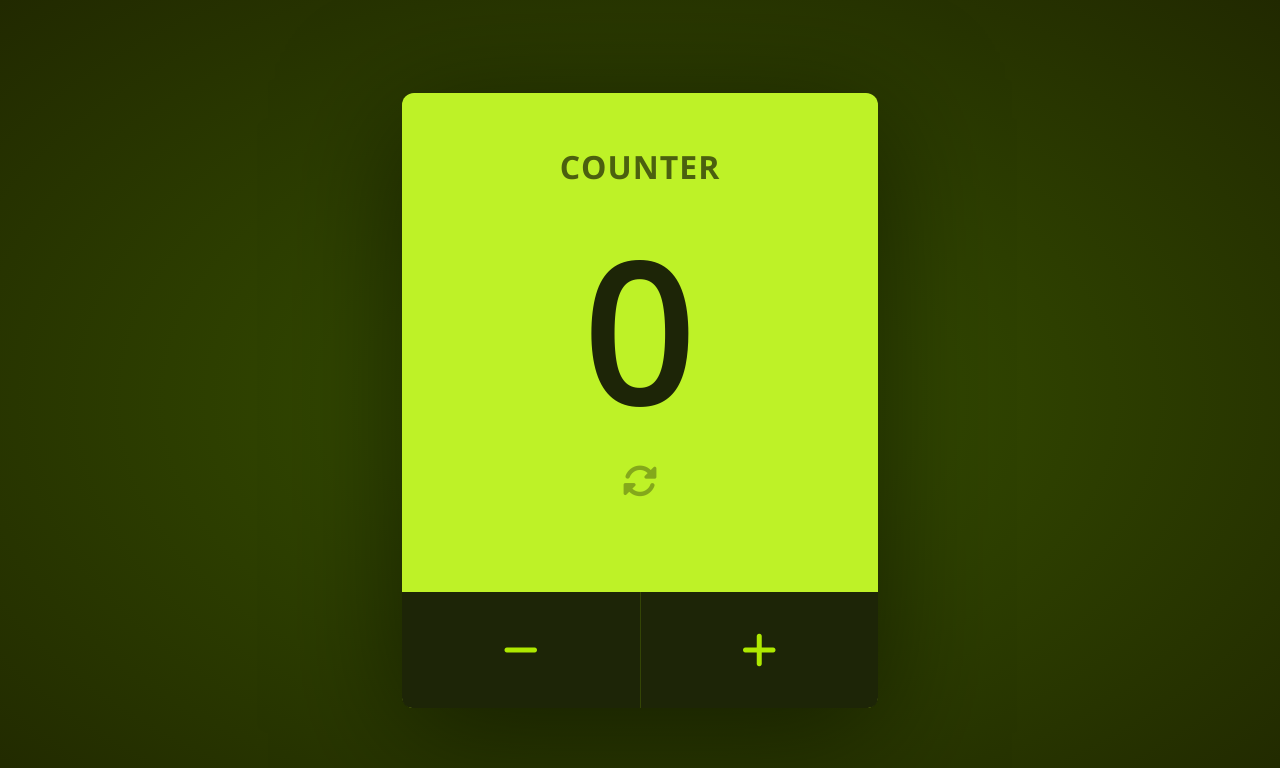
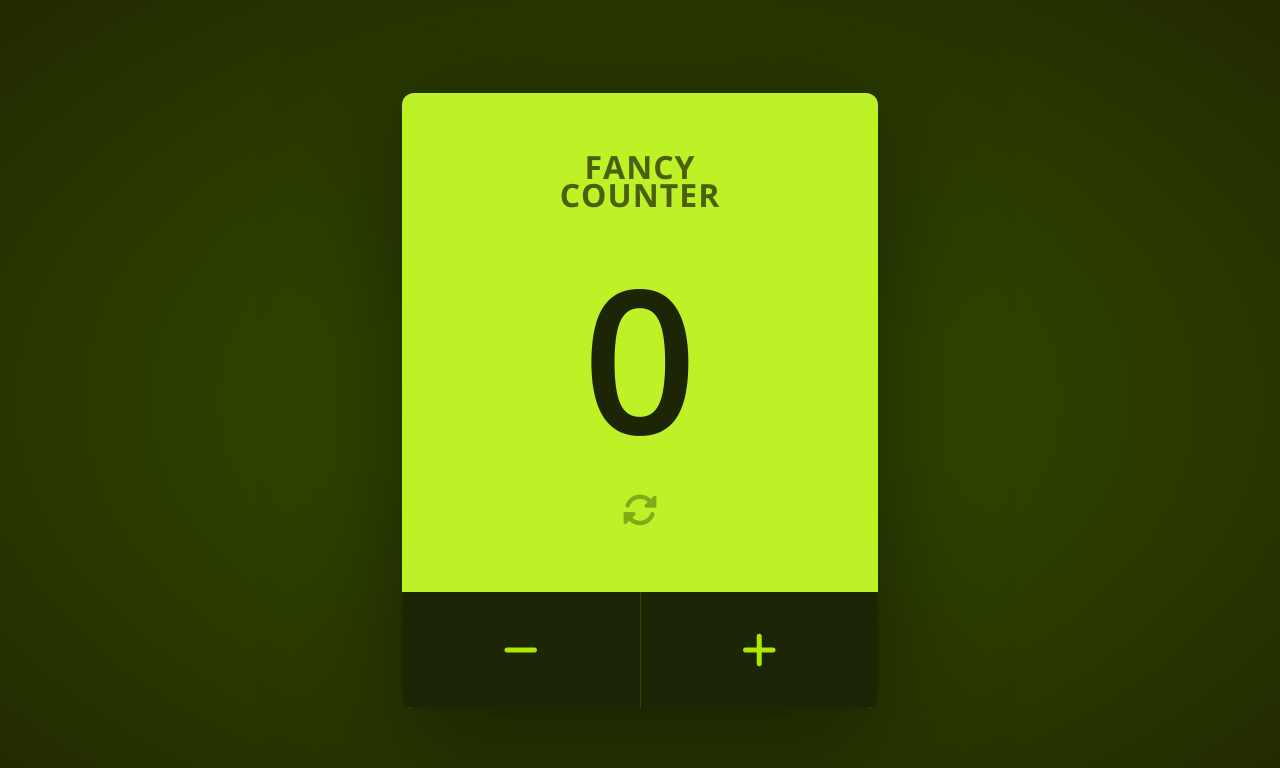
Before and after one commit to FallenMAD/Fancy_Counter, a plain HTML site: page index.html in a window 1280 px wide. Drawn offline with nearby package versions, Linux system fonts and the light colour scheme.

Commit message:
Fancy Counter

```diff
--- a/index.html
+++ b/index.html
@@ -21,7 +21,7 @@
 </head>
 <body>
   <div class="counter">
-    <h1 class="counter__title">Counter</h1>
+    <h1 class="counter__title">Fancy Counter</h1>
 
     <span class="counter__value">0</span>
 
```
